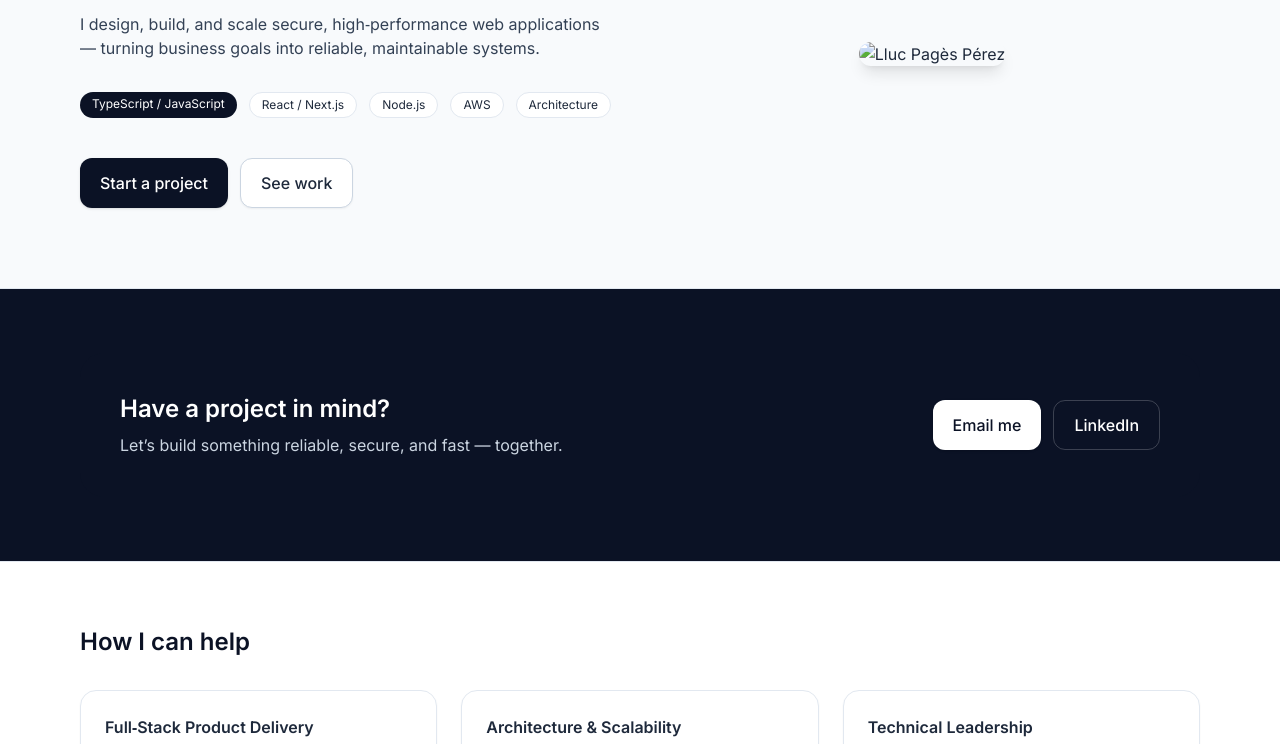
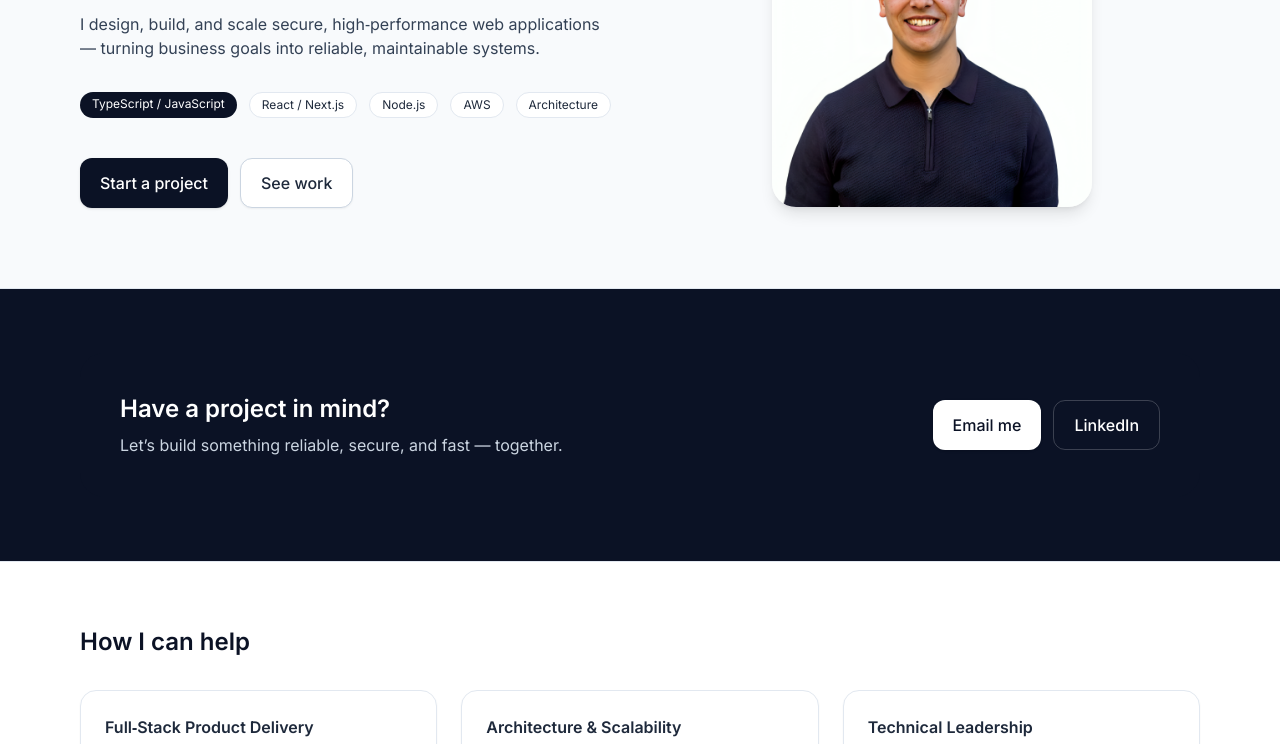
Before and after one commit to LlucPages-2mundoweb/llucpages, a plain HTML site: page index.html in a window 1280 px wide. Shown: the part 239-983 px from the top of the page. Drawn offline with nearby package versions, Linux system fonts and the light colour scheme.

Commit message:
feat: added headshot image

```diff
--- a/index.html
+++ b/index.html
@@ -53,7 +53,7 @@
         </div>
       </div>
       <div class="flex justify-center">
-        <img src="Diseño_sin_título_(4).png" alt="Lluc Pagès Pérez" class="rounded-3xl shadow-lg max-w-xs">
+        <img src="headshot.png" alt="Lluc Pagès Pérez" class="rounded-3xl shadow-lg max-w-xs">
       </div>
     </div>
   </section>
```
Also changed, not shown: headshot.png (added), 1 other file.
